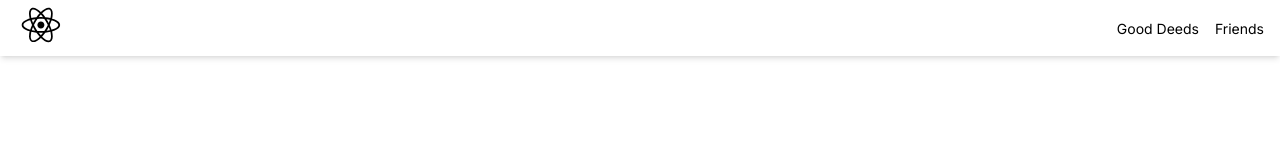
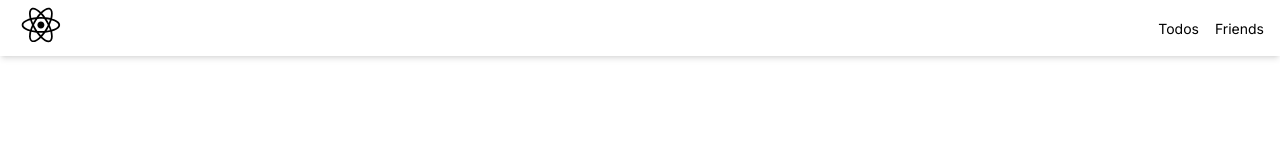
Before and after one commit to Iwakura-dev/fullstack-todo-app, a Next.js app in the folder frontend/: page / in a window 1280 px wide. Shown: the top 160 px of the page. Built offline with nearby package versions, Linux system fonts and the light colour scheme.

Commit message:
fix: 🐛 rechange name for first route

```diff
--- a/frontend/src/constants/routes.constants.ts
+++ b/frontend/src/constants/routes.constants.ts
@@ -2,8 +2,8 @@ import { v4 as uuidv4 } from 'uuid';
 export const routes = [
   {
     id: uuidv4(),
-    title: "Good Deeds",
-    href: '/good-deeds'
+    title: "Todos",
+    href: '/todos'
   },
   {
     id: uuidv4(),
```
